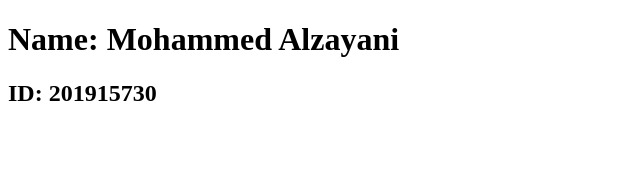
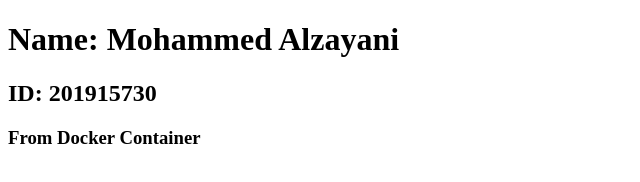
Before and after one commit to max0man0/COE453_01_201915730, a plain HTML site: page index.html in a window 1280 px wide. Shown: the whole page, without its empty margins (0-640 px from the left). Drawn offline with Linux system fonts and the light colour scheme.

Commit message:
added a docker container line in index.html

```diff
--- a/index.html
+++ b/index.html
@@ -6,5 +6,6 @@
     <body>
         <h1>Name: Mohammed Alzayani</h1>
         <h2>ID: 201915730</h2>
+        <h3>From Docker Container</h3>
     </body>
 </html>
```
